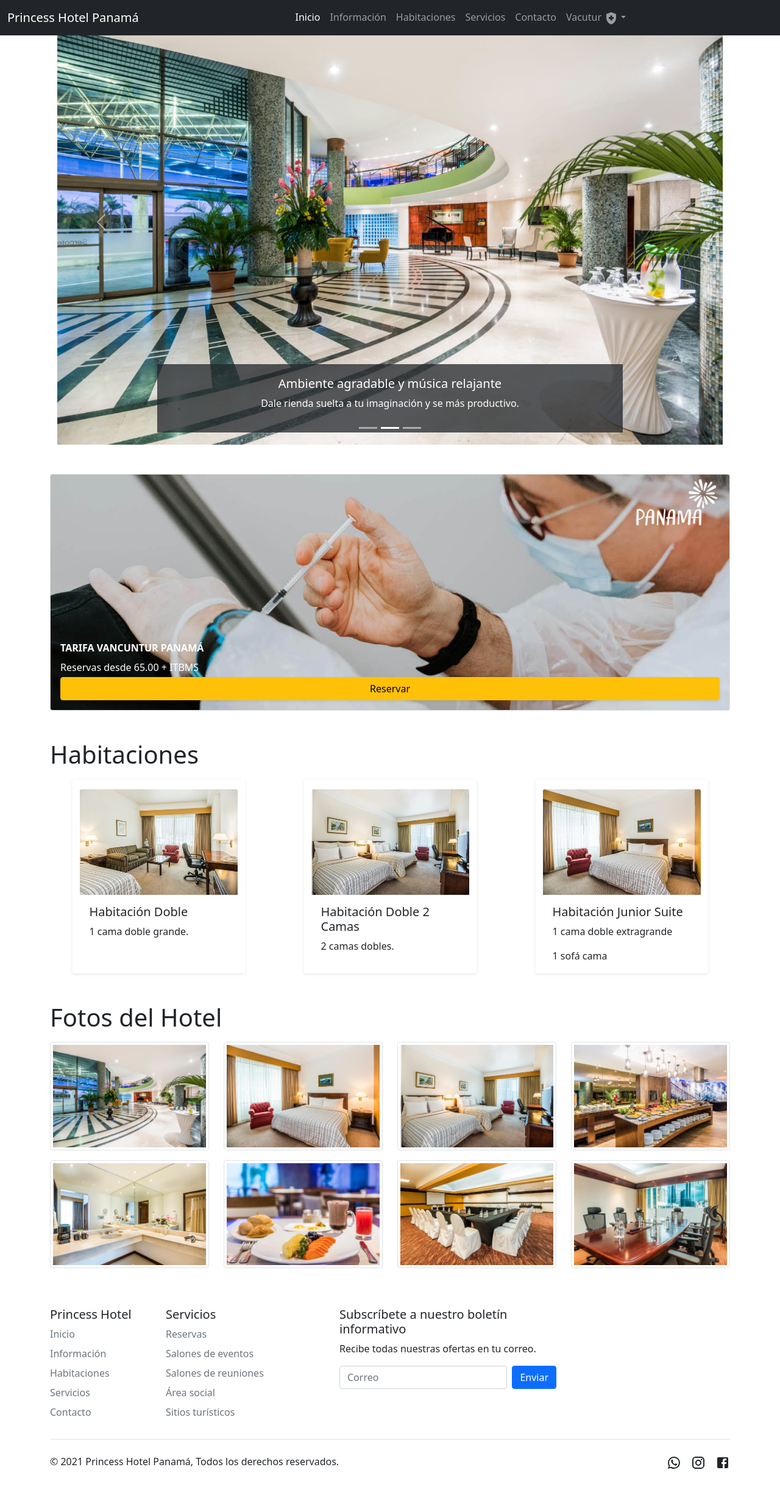
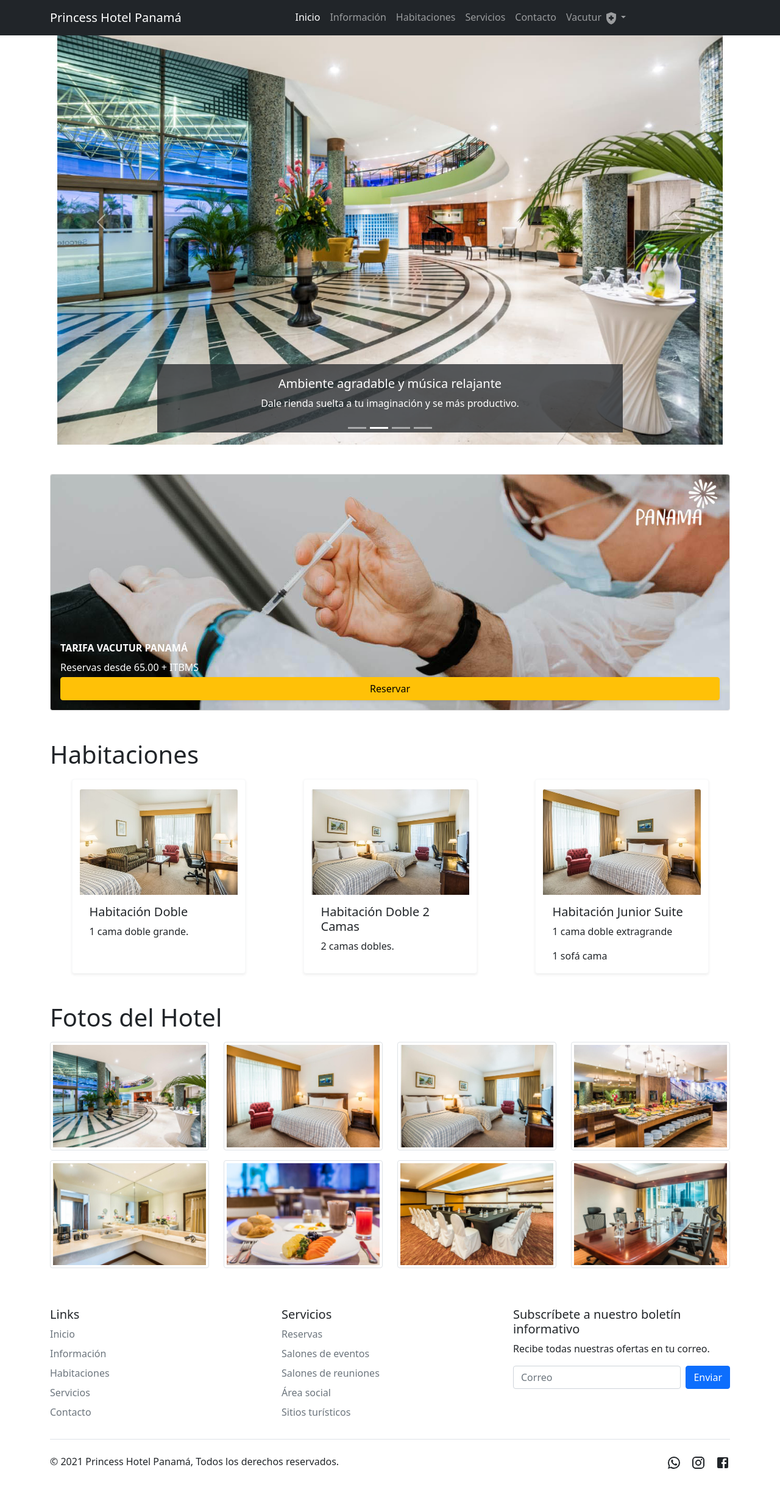
Before and after one commit to isacks/hotelweb, a React (Create React App) app: page / in a window 1280 px wide. Shown: the top 2446 px of the page at 61% size. Built offline with nearby package versions, Linux system fonts and the light colour scheme.

Commit message:
Adding 1 picture to carusel and some corrections

```diff
--- a/src/components/website/CaruselComponent.jsx
+++ b/src/components/website/CaruselComponent.jsx
@@ -3,7 +3,7 @@
 import asocial from '../../assets/website/img/asocial.jpg';
 import lobby from '../../assets/website/img/lobby.jpg';
 import food from '../../assets/website/img/food.jpg';
-
+import cultura from '../../assets/website/img/cultura.jpg';
 function CaruselComponent() {
     return (
         <div id="carouselExampleCaptions" className="carousel slide container" data-bs-ride="carousel">
@@ -11,6 +11,7 @@
                 <button type="button" data-bs-target="#carouselExampleCaptions" data-bs-slide-to="0" className="active" aria-current="true" aria-label="Slide 1"></button>
                 <button type="button" data-bs-target="#carouselExampleCaptions" data-bs-slide-to="1" aria-label="Slide 2"></button>
                 <button type="button" data-bs-target="#carouselExampleCaptions" data-bs-slide-to="2" aria-label="Slide 3"></button>
+                <button type="button" data-bs-target="#carouselExampleCaptions" data-bs-slide-to="3" aria-label="Slide 4"></button>
             </div>
             <div className="carousel-inner">
                 <div className="carousel-item active">
@@ -34,6 +35,13 @@
                         <p>Disfruta de nuestro menu especial que incluye sabores nacionales e internacionales.</p>
                     </InfoCard>
                 </div>
+                <div className="carousel-item">
+                    <img src={cultura} className="d-block w-100" alt="..." />
+                    <InfoCard className="carousel-caption d-none d-md-block">
+                        <h5>Conoce la cultura panameña</h5>
+                        <p>Realizamos presentaciones de grupos de baile para el deleite de nuestros huéspedes.</p>
+                    </InfoCard>
+                </div>
             </div>
             <button className="carousel-control-prev" type="button" data-bs-target="#carouselExampleCaptions" data-bs-slide="prev">
                 <span className="carousel-control-prev-icon" aria-hidden="true"></span>
--- a/src/components/website/FooterComponent.jsx
+++ b/src/components/website/FooterComponent.jsx
@@ -8,8 +8,8 @@
         <div>
             <footer className="py-5">
                 <div className="row">
-                    <div className="col-2">
-                        <h5>Princess Hotel</h5>
+                    <div className="col-4">
+                        <h5>Links</h5>
                         <ul className="nav flex-column">
                             <li className="nav-item mb-2"><a href="/" className="nav-link p-0 text-muted">Inicio</a></li>
                             <li className="nav-item mb-2"><a href="/" className="nav-link p-0 text-muted">Información</a></li>
@@ -19,7 +19,7 @@
                         </ul>
                     </div>
 
-                    <div className="col-2">
+                    <div className="col-4">
                         <h5>Servicios</h5>
                         <ul className="nav flex-column">
                             <li className="nav-item mb-2"><a href="/" className="nav-link p-0 text-muted">Reservas</a></li>
@@ -41,7 +41,7 @@
                         </ul>
                     </div> */}
 
-                    <div className="col-4 offset-1">
+                    <div className="col-sm-4">
                         <form>
                             <h5>Subscríbete a nuestro boletín informativo</h5>
                             <p>Recibe todas nuestras ofertas en tu correo.</p>
--- a/src/components/website/NavbarComponent.jsx
+++ b/src/components/website/NavbarComponent.jsx
@@ -5,13 +5,13 @@
   return (
     <div>
       <nav className="navbar navbar-expand-md navbar-dark fixed-top bg-dark">
-        <div className="container-fluid">
+        <div className="container">
           <a className="navbar-brand" href="/">Princess Hotel Panamá</a>
           <button className="navbar-toggler" type="button" data-bs-toggle="collapse" data-bs-target="#navbarCollapse" aria-controls="navbarCollapse" aria-expanded="false" aria-label="Toggle navigation">
             <span className="navbar-toggler-icon"></span>
           </button>
           <div className="collapse navbar-collapse" id="navbarCollapse">
-            <ul className="navbar-nav mx-auto mb-2 mb-md-0">
+            <ul className="navbar-nav mb-2 mx-auto mb-md-0">
               <li className="nav-item">
                 <a className="nav-link active" aria-current="page" href="/">Inicio</a>
               </li>
@@ -31,7 +31,7 @@
                 <a className="nav-link dropdown-toggle" href="#" id="navbarDropdown" role="button" data-bs-toggle="dropdown" aria-expanded="false">Vacutur  <HealthAndSafetyIcon /></a>
                 <ul className="dropdown-menu" aria-labelledby="navbarDropdown">
                   <li><a className="dropdown-item" href="https://www.tourismpanama.com/vaccine/">Programa Vacutur</a></li>
-                  <li><a className="dropdown-item" href="https://api.whatsapp.com/send?phone=50769756086&text=%C2%A1Hola%2C%20Princess%20Hotel%20Panam%C3%A1!%20Estoy%20interesado%20en%20hacer%20una%20reserva%20para%20el%20programa%20Vacuntur.">Reservar</a></li>
+                  <li><a className="dropdown-item" href="https://api.whatsapp.com/send?phone=50769756086&text=%C2%A1Hola%2C%20Princess%20Hotel%20Panam%C3%A1!%20Estoy%20interesado%20en%20hacer%20una%20reserva%20para%20el%20programa%20Vacutur.">Reservar</a></li>
                 </ul>
               </li>
             </ul>
--- a/src/components/website/VacuturComponent.jsx
+++ b/src/components/website/VacuturComponent.jsx
@@ -1,11 +1,11 @@
 import React from 'react';
-import vacuntur from '../../assets/website/img/vacuntur.jpg';
+import vacutur from '../../assets/website/img/vacutur.jpg';
 function VacuturComponent() {
     return (
         <div className="card text-white mt-5">
-            <img src={vacuntur} className="card-img" alt="..." />
+            <img src={vacutur} className="card-img" alt="..." />
             <div className="card-img-overlay d-flex flex-column justify-content-end">
-                <div className="card-title"><b>TARIFA VANCUNTUR PANAMÁ</b></div>
+                <div className="card-title"><b>TARIFA VACUTUR PANAMÁ</b></div>
                 <div className="card-text mb-1">Reservas desde 65.00 + ITBMS</div>
                 <a className="btn btn-warning shadow-sm" href="https://api.whatsapp.com/send?phone=50769756086&text=%C2%A1Hola%2C%20Princess%20Hotel%20Panam%C3%A1!%20Estoy%20interesado%20en%20hacer%20una%20reserva%20para%20el%20programa%20Vacuntur.">Reservar</a>
             </div>
```
Also changed, not shown: src/assets/website/img/cultura.jpg (added), src/assets/website/img/vacutur.jpg (renamed from src/assets/website/img/vacuntur.jpg).
